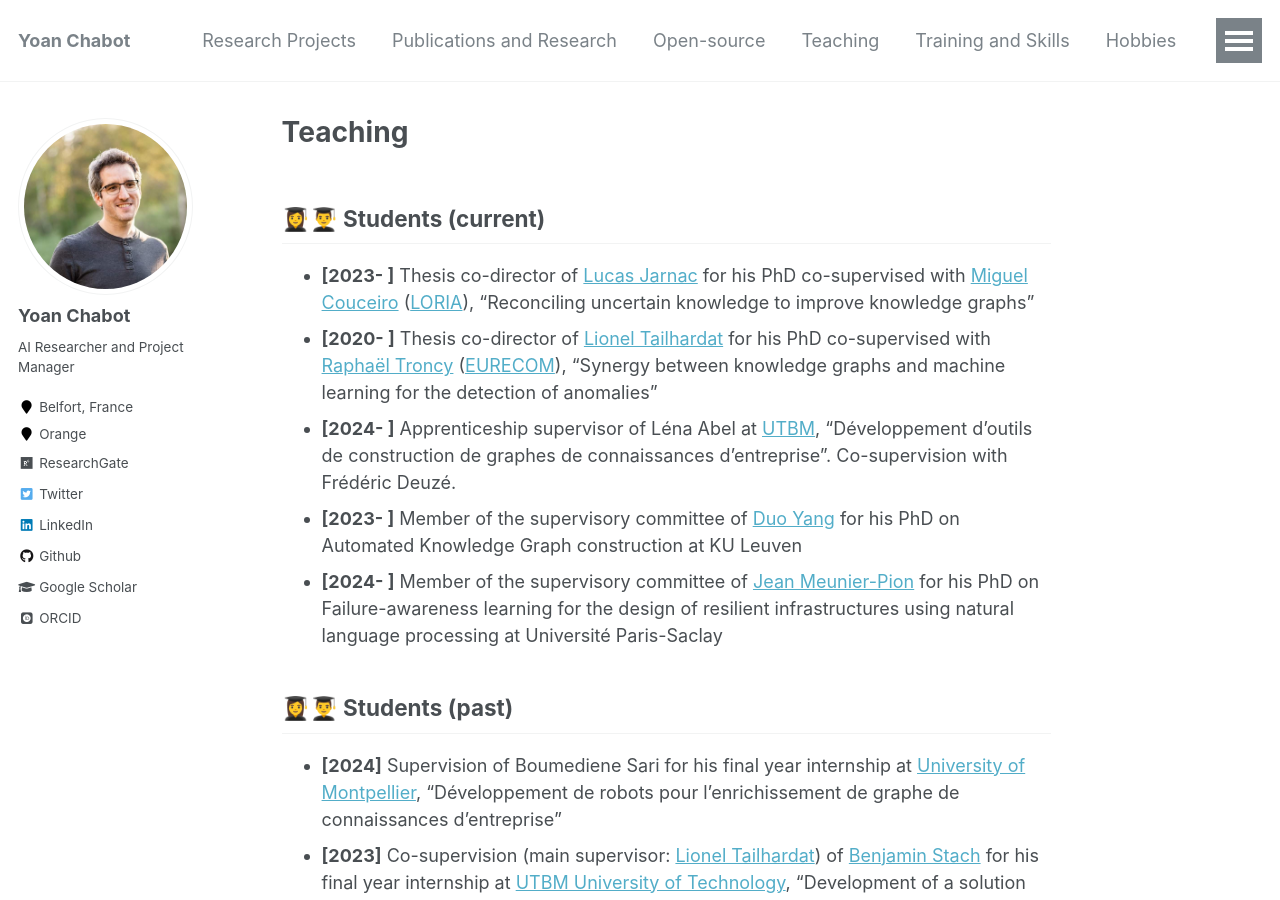
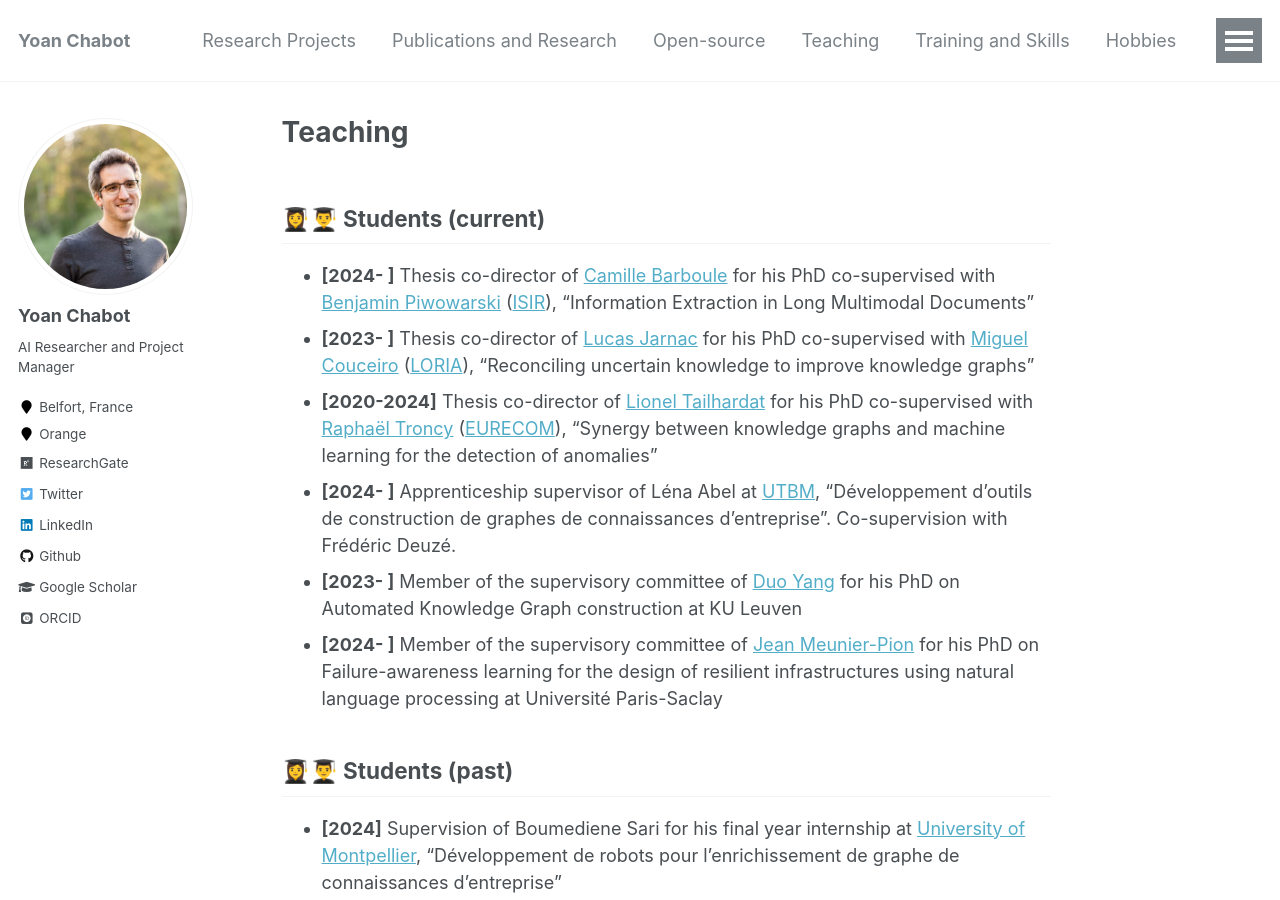
Before and after one commit to yoanchabot/yoanchabot.github.io, a Jekyll site: the page built from _pages/teaching.md, in a window 1280 px wide and 900 px high. Built offline with Jekyll 4.4.1, drawn with Linux system fonts in a browser that asks for light colours; some web fonts are replaced.

Commit message:
Add new students

```diff
--- a/_pages/teaching.md
+++ b/_pages/teaching.md
@@ -5,8 +5,9 @@
 ---
 
 ## 👩‍🎓👨‍🎓 Students (current)
-* **[2023- ]** Thesis co-director of [Lucas Jarnac]([https://genears.github.io/](https://scholar.google.com/citations?user=O24FhxkAAAAJ&hl=fr)) for his PhD co-supervised with [Miguel Couceiro]([https://www.eurecom.fr/~troncy/](https://members.loria.fr/mcouceiro/)) ([LORIA]([http://www.eurecom.fr](https://www.loria.fr/en/))), "Reconciling uncertain knowledge to improve knowledge graphs"
-* **[2020- ]** Thesis co-director of [Lionel Tailhardat](https://genears.github.io/) for his PhD co-supervised with [Raphaël Troncy](https://www.eurecom.fr/~troncy/) ([EURECOM](http://www.eurecom.fr)), "Synergy between knowledge graphs and machine learning for the detection of anomalies"
+* **[2024- ]** Thesis co-director of [Camille Barboule](https://x.com/BarbouleCamille) for his PhD co-supervised with [Benjamin Piwowarski](https://www.piwowarski.fr/) ([ISIR](https://www.isir.upmc.fr/)), "Information Extraction in Long Multimodal Documents"
+* **[2023- ]** Thesis co-director of [Lucas Jarnac](https://scholar.google.com/citations?user=O24FhxkAAAAJ&hl=fr) for his PhD co-supervised with [Miguel Couceiro](https://members.loria.fr/mcouceiro/) ([LORIA](https://www.loria.fr/en/)), "Reconciling uncertain knowledge to improve knowledge graphs"
+* **[2020-2024]** Thesis co-director of [Lionel Tailhardat](https://genears.github.io/) for his PhD co-supervised with [Raphaël Troncy](https://www.eurecom.fr/~troncy/) ([EURECOM](http://www.eurecom.fr)), "Synergy between knowledge graphs and machine learning for the detection of anomalies"
 * **[2024- ]** Apprenticeship supervisor of Léna Abel at [UTBM](https://www.utbm.fr/), "Développement d’outils de construction de graphes de connaissances d’entreprise". Co-supervision with Frédéric Deuzé.
 * **[2023- ]** Member of the supervisory committee of [Duo Yang](https://www.kuleuven.be/wieiswie/en/person/00162181) for his PhD on Automated Knowledge Graph construction at KU Leuven
 * **[2024- ]** Member of the supervisory committee of [Jean Meunier-Pion](https://www.jmpion.com/) for his PhD on Failure-awareness learning for the design of resilient infrastructures using natural language processing at Université Paris-Saclay
```
